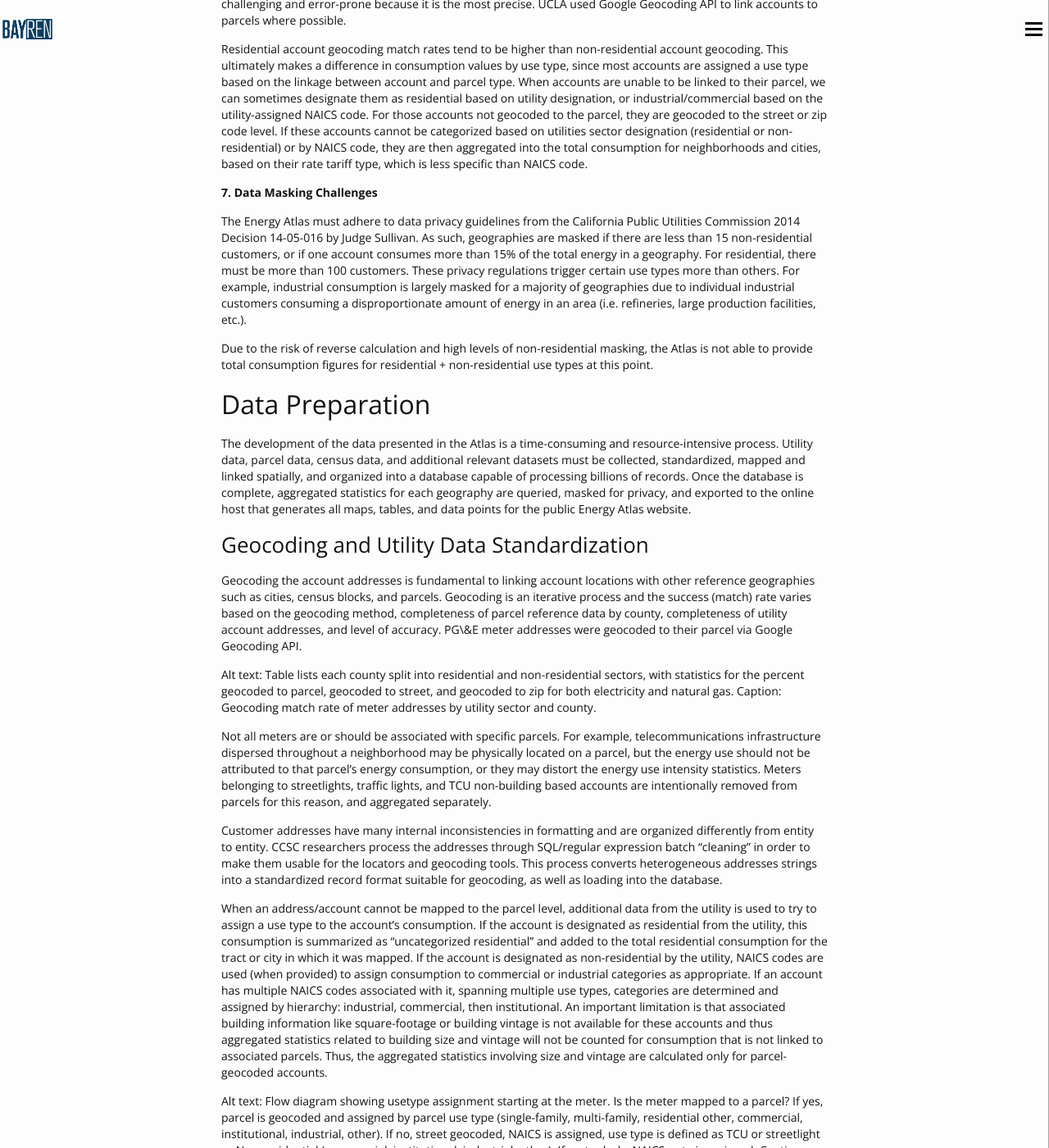
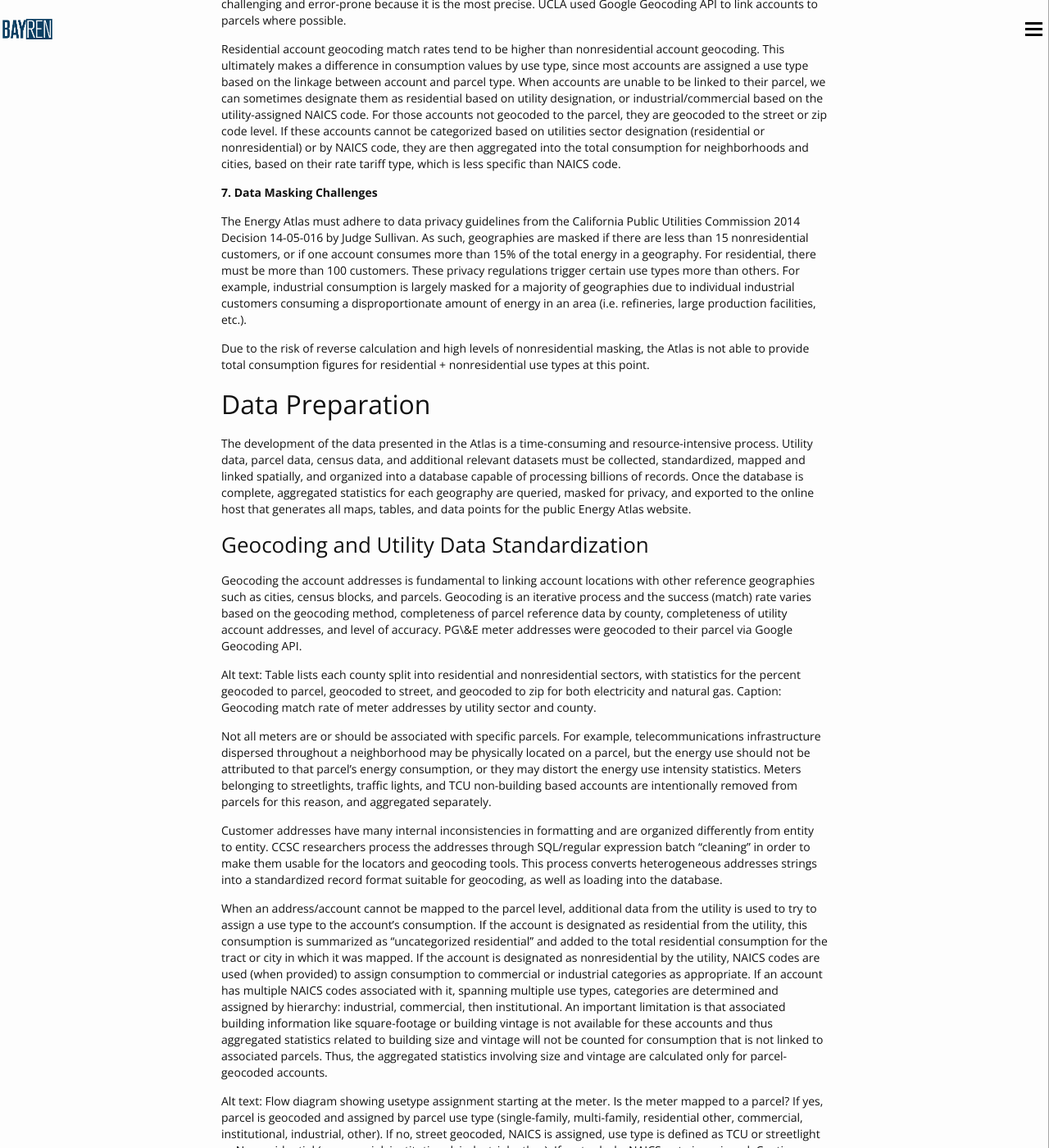
Before and after one commit to uclaioes/bayren-atlas, a Jekyll site: the page built from methods_.md, in a window 1280 px wide and 1400 px high, scrolled down 6277 px. Shown: the whole window at 82% size. Built offline with Jekyll 4.4.1, drawn with Linux system fonts in a browser that asks for light colours; some of the changed text lies outside the part shown.

Commit message:
remove hyphen from non-res*

```diff
--- a/methods_.md
+++ b/methods_.md
@@ -29,7 +29,7 @@ Alt text: The diagram illustrates the input data that is preprocessed, standardi
 
 ### PG&E Utility Data
 
-The energy consumption data in the Bay Area Energy Atlas comes from monthly meter-level PG\&E customer billing data from 2013-2017. These billing records include both electricity and natural gas consumption for residential and non-residential accounts in the nine-county BayREN territory. UCLA received this data in late 2019 via a Non-Disclosure Agreement with the California Public Utilities Commission (CPUC). All energy consumption data available on this website is aggregated to meet the CPUC customer privacy aggregation threshold guidelines (D.14-05-016). For more information about the privacy aggregation threshold, please see Masked vs. Unavailable Data below.
+The energy consumption data in the Bay Area Energy Atlas comes from monthly meter-level PG\&E customer billing data from 2013-2017. These billing records include both electricity and natural gas consumption for residential and nonresidential accounts in the nine-county BayREN territory. UCLA received this data in late 2019 via a Non-Disclosure Agreement with the California Public Utilities Commission (CPUC). All energy consumption data available on this website is aggregated to meet the CPUC customer privacy aggregation threshold guidelines (D.14-05-016). For more information about the privacy aggregation threshold, please see Masked vs. Unavailable Data below.
 
 Some customers living within the Bay Area are provided energy service by utilities other than PG\&E. Usage for these customers is not included at this time. Non-PG\&E usage data from Healdsburg, Palo Alto, Alameda, Hercules before 2014, Pittsburg Power Company Island Energy, Silicon Valley Power, Hetch Hetchy Power, Port of Oakland are not included in these totals.
 
@@ -61,7 +61,7 @@ Building Use Types are determined from standardized land use codes from parcel d
 
 * **Residential (Total)**: Sum of all residential sectors.
 
-#### Non-Residential Use Types
+#### Nonresidential Use Types
 
 * **Agricultural**
 
@@ -83,7 +83,7 @@ Building Use Types are determined from standardized land use codes from parcel d
 
 Unfortunately, a total consumption value is not provided by this tool due to updated masking protocol. Although reverse calculation of individual masked use types has always been impossible due to masking protocols, the total option has been removed in an abundance of caution.
 
-The energy consumption by building size map and data tables includes two usetypes: mutli-family and non-residential (non-res). Multi-family refers to the residential use type described above. Nonres is the combined total of commercial, institutional, and other parcel use types.
+The energy consumption by building size map and data tables includes two usetypes: mutli-family and nonresidential (nonres). Multi-family refers to the residential use type described above. Nonres is the combined total of commercial, institutional, and other parcel use types.
 
 ### US Census/American Community Survey Data
 
@@ -105,7 +105,7 @@ All geographyCensus tracts and block group boundaries were downloaded from the C
 
 In some instances, energy consumption data for certain cities or neighborhoods is omitted from the Energy Atlas’s public site and data tables. Municipalities are omitted from publicly released datasets because they are either served by utilities other than those included in the Atlas, or because of the CPUC’s privacy aggregation guidelines. Geographies that are omitted because of lack of utility data are labeled as *not available*; geographies that are omitted due to privacy guidelines are referred to as *masked*.
 
-In California, individual electricity and natural gas account information is protected as personally identifiable information (PII). Through non-disclosure agreements, UCLA gained access to account level information with the provision that the raw data can never be revealed publicly. To ensure no individual customer’s information is revealed, CCSC masks data which does not meet minimum aggregation thresholds to protect privacy. The Energy Atlas follows the guidelines set by the California Public Utilities Commission in 2014 (*D.14-05-016*). For non-residential consumption, aggregated data must include a minimum of 15 customers with no single account’s consumption exceeding 15 percent of the group’s total energy use. For residential consumption, there must be at least 100 customers. If these conditions are not met, the aggregated consumption in a geography will be masked for privacy on the website.
+In California, individual electricity and natural gas account information is protected as personally identifiable information (PII). Through non-disclosure agreements, UCLA gained access to account level information with the provision that the raw data can never be revealed publicly. To ensure no individual customer’s information is revealed, CCSC masks data which does not meet minimum aggregation thresholds to protect privacy. The Energy Atlas follows the guidelines set by the California Public Utilities Commission in 2014 (*D.14-05-016*). For nonresidential consumption, aggregated data must include a minimum of 15 customers with no single account’s consumption exceeding 15 percent of the group’s total energy use. For residential consumption, there must be at least 100 customers. If these conditions are not met, the aggregated consumption in a geography will be masked for privacy on the website.
 
 ### Units
 
@@ -165,13 +165,13 @@ Geocoding physical addresses to their most precise spatial location is an imperf
 
 Geocoding to the parcel level, a necessary step for matching consumption to building information, is especially challenging and error-prone because it is the most precise. UCLA used Google Geocoding API to link accounts to parcels where possible.
 
-Residential account geocoding match rates tend to be higher than non-residential account geocoding. This ultimately makes a difference in consumption values by use type, since most accounts are assigned a use type based on the linkage between account and parcel type. When accounts are unable to be linked to their parcel, we can sometimes designate them as residential based on utility designation, or industrial/commercial based on the utility-assigned NAICS code. For those accounts not geocoded to the parcel, they are geocoded to the street or zip code level. If these accounts cannot be categorized based on utilities sector designation (residential or non-residential) or by NAICS code, they are then aggregated into the total consumption for neighborhoods and cities, based on their rate tariff type, which is less specific than NAICS code.
+Residential account geocoding match rates tend to be higher than nonresidential account geocoding. This ultimately makes a difference in consumption values by use type, since most accounts are assigned a use type based on the linkage between account and parcel type. When accounts are unable to be linked to their parcel, we can sometimes designate them as residential based on utility designation, or industrial/commercial based on the utility-assigned NAICS code. For those accounts not geocoded to the parcel, they are geocoded to the street or zip code level. If these accounts cannot be categorized based on utilities sector designation (residential or nonresidential) or by NAICS code, they are then aggregated into the total consumption for neighborhoods and cities, based on their rate tariff type, which is less specific than NAICS code.
 
 **7\. Data Masking Challenges**
 
-The Energy Atlas must adhere to data privacy guidelines from the California Public Utilities Commission 2014 Decision 14-05-016 by Judge Sullivan. As such, geographies are masked if there are less than 15 non-residential customers, or if one account consumes more than 15% of the total energy in a geography. For residential, there must be more than 100 customers. These privacy regulations trigger certain use types more than others. For example, industrial consumption is largely masked for a majority of geographies due to individual industrial customers consuming a disproportionate amount of energy in an area (i.e. refineries, large production facilities, etc.).
+The Energy Atlas must adhere to data privacy guidelines from the California Public Utilities Commission 2014 Decision 14-05-016 by Judge Sullivan. As such, geographies are masked if there are less than 15 nonresidential customers, or if one account consumes more than 15% of the total energy in a geography. For residential, there must be more than 100 customers. These privacy regulations trigger certain use types more than others. For example, industrial consumption is largely masked for a majority of geographies due to individual industrial customers consuming a disproportionate amount of energy in an area (i.e. refineries, large production facilities, etc.).
 
-Due to the risk of reverse calculation and high levels of non-residential masking, the Atlas is not able to provide total consumption figures for residential \+ non-residential use types at this point.
+Due to the risk of reverse calculation and high levels of nonresidential masking, the Atlas is not able to provide total consumption figures for residential \+ nonresidential use types at this point.
 
 ## Data Preparation
 
@@ -181,15 +181,15 @@ The development of the data presented in the Atlas is a time-consuming and resou
 
 Geocoding the account addresses is fundamental to linking account locations with other reference geographies such as cities, census blocks, and parcels. Geocoding is an iterative process and the success (match) rate varies based on the geocoding method, completeness of parcel reference data by county, completeness of utility account addresses, and level of accuracy. PG\&E meter addresses were geocoded to their parcel via Google Geocoding API.
 
-Alt text: Table lists each county split into residential and non-residential sectors, with statistics for the percent geocoded to parcel, geocoded to street, and geocoded to zip for both electricity and natural gas. Caption: Geocoding match rate of meter addresses by utility sector and county.
+Alt text: Table lists each county split into residential and nonresidential sectors, with statistics for the percent geocoded to parcel, geocoded to street, and geocoded to zip for both electricity and natural gas. Caption: Geocoding match rate of meter addresses by utility sector and county.
 
 Not all meters are or should be associated with specific parcels. For example, telecommunications infrastructure dispersed throughout a neighborhood may be physically located on a parcel, but the energy use should not be attributed to that parcel’s energy consumption, or they may distort the energy use intensity statistics. Meters belonging to streetlights, traffic lights, and TCU non-building based accounts are intentionally removed from parcels for this reason, and aggregated separately.
 
 Customer addresses have many internal inconsistencies in formatting and are organized differently from entity to entity. CCSC researchers process the addresses through SQL/regular expression batch “cleaning” in order to make them usable for the locators and geocoding tools. This process converts heterogeneous addresses strings into a standardized record format suitable for geocoding, as well as loading into the database.
 
-When an address/account cannot be mapped to the parcel level, additional data from the utility is used to try to assign a use type to the account’s consumption. If the account is designated as residential from the utility, this consumption is summarized as “uncategorized residential” and added to the total residential consumption for the tract or city in which it was mapped. If the account is designated as non-residential by the utility, NAICS codes are used (when provided) to assign consumption to commercial or industrial categories as appropriate. If an account has multiple NAICS codes associated with it, spanning multiple use types, categories are determined and assigned by hierarchy: industrial, commercial, then institutional. An important limitation is that associated building information like square-footage or building vintage is not available for these accounts and thus aggregated statistics related to building size and vintage will not be counted for consumption that is not linked to associated parcels. Thus, the aggregated statistics involving size and vintage are calculated only for parcel-geocoded accounts.
+When an address/account cannot be mapped to the parcel level, additional data from the utility is used to try to assign a use type to the account’s consumption. If the account is designated as residential from the utility, this consumption is summarized as “uncategorized residential” and added to the total residential consumption for the tract or city in which it was mapped. If the account is designated as nonresidential by the utility, NAICS codes are used (when provided) to assign consumption to commercial or industrial categories as appropriate. If an account has multiple NAICS codes associated with it, spanning multiple use types, categories are determined and assigned by hierarchy: industrial, commercial, then institutional. An important limitation is that associated building information like square-footage or building vintage is not available for these accounts and thus aggregated statistics related to building size and vintage will not be counted for consumption that is not linked to associated parcels. Thus, the aggregated statistics involving size and vintage are calculated only for parcel-geocoded accounts.
 
-Alt text: Flow diagram showing usetype assignment starting at the meter. Is the meter mapped to a parcel? If yes, parcel is geocoded and assigned by parcel use type (single-family, multi-family, residential other, commercial, institutional, industrial, other). If no, street geocoded, NAICS is assigned, use type is defined as TCU or streetlight or Non-residential (commercial, institutional, industrial, other). If meter lacks NAICS, rate is assigned. Caption: How meters are assigned an energy consumption use type category.
+Alt text: Flow diagram showing usetype assignment starting at the meter. Is the meter mapped to a parcel? If yes, parcel is geocoded and assigned by parcel use type (single-family, multi-family, residential other, commercial, institutional, industrial, other). If no, street geocoded, NAICS is assigned, use type is defined as TCU or streetlight or Nonresidential (commercial, institutional, industrial, other). If meter lacks NAICS, rate is assigned. Caption: How meters are assigned an energy consumption use type category.
 
 ### Spatial Joins in PostgreSQL with Post-GIS
 
```
